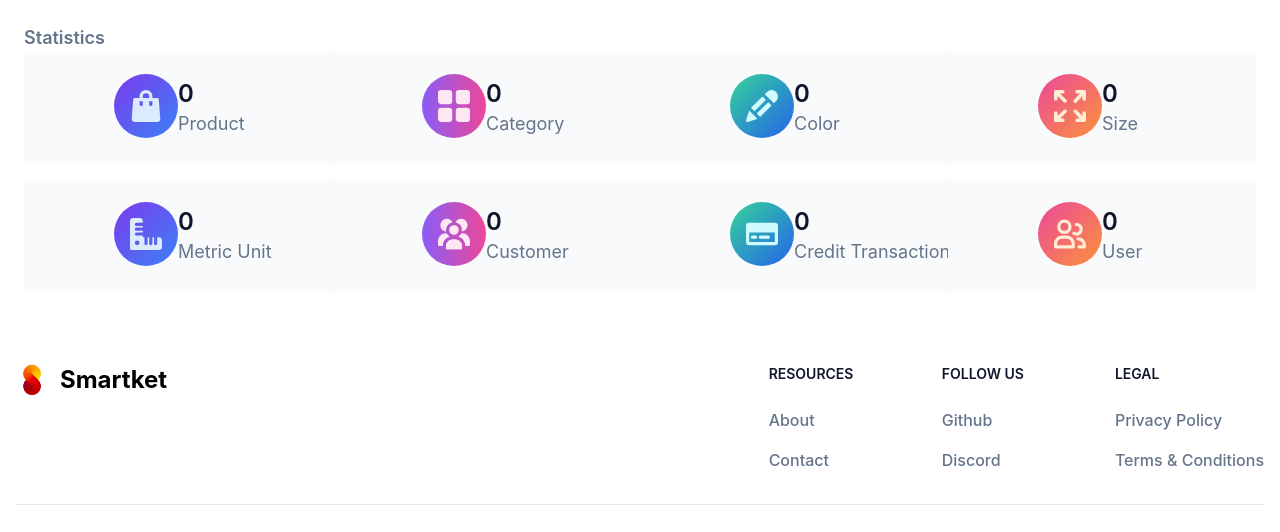
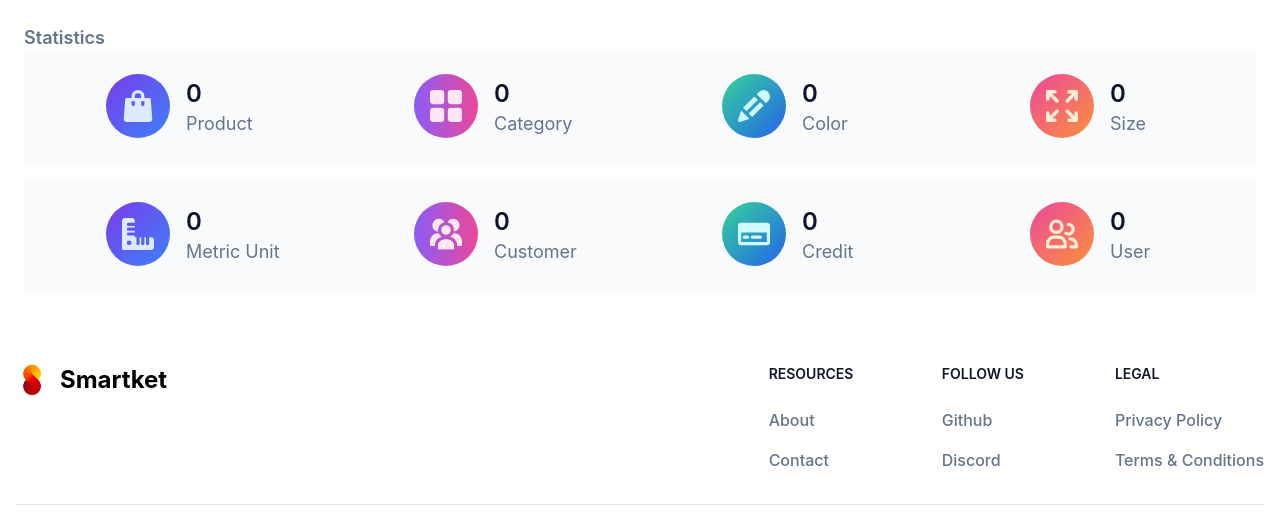
Before and after one commit to AristonCatipay/django_smartket, a Django app: page /index/ in a window 1280 px wide. Shown: the part 64-596 px from the top of the page. Run offline with Django 4.2, Linux system fonts and the light colour scheme; data that the repository does not hold is empty; style sheets or scripts are compiled from the project's sources; some libraries are stand-ins or nearby versions.

Commit message:
Add gaps between icon and text.

```diff
--- a/core/templates/core/index.html
+++ b/core/templates/core/index.html
@@ -5,7 +5,7 @@
     Statistics
  </p>
  <div class="grid grid-cols-2 md:grid-cols-4 mb-4 items-center justify-center rounded bg-gray-50 dark:bg-gray-800">
-    <div class="grid grid-cols-2 items-center justify-center rounded bg-gray-50 h-28 dark:bg-gray-800">
+    <div class="grid grid-cols-2 gap-4 items-center justify-center rounded bg-gray-50 h-28 dark:bg-gray-800">
        <div class="justify-self-end w-16 h-16 rounded-full text-blue-100 bg-gradient-to-br from-purple-600 to-blue-500 hover:bg-gradient-to-bl focus:ring-4 focus:outline-none focus:ring-blue-300 dark:focus:ring-blue-800 flex items-center justify-center mb-1">
          <svg class="w-8 h-8" aria-hidden="true" xmlns="http://www.w3.org/2000/svg" fill="currentColor" viewBox="0 0 18 20">
             <path d="M17 5.923A1 1 0 0 0 16 5h-3V4a4 4 0 1 0-8 0v1H2a1 1 0 0 0-1 .923L.086 17.846A2 2 0 0 0 2.08 20h13.84a2 2 0 0 0 1.994-2.153L17 5.923ZM7 9a1 1 0 0 1-2 0V7h2v2Zm0-5a2 2 0 1 1 4 0v1H7V4Zm6 5a1 1 0 1 1-2 0V7h2v2Z"/>
@@ -22,7 +22,7 @@
          </div>
        </div>
     </div>
-    <div class="grid grid-cols-2 items-center justify-center rounded bg-gray-50 h-28 dark:bg-gray-800">
+    <div class="grid grid-cols-2 gap-4 items-center justify-center rounded bg-gray-50 h-28 dark:bg-gray-800">
        <div class="justify-self-end w-16 h-16 rounded-full text-pink-100 bg-gradient-to-r from-purple-500 to-pink-500 hover:bg-gradient-to-l focus:ring-4 focus:outline-none focus:ring-purple-200 dark:focus:ring-purple-800 flex items-center justify-center mb-1">
           <svg class="w-8 h-8" aria-hidden="true" xmlns="http://www.w3.org/2000/svg" fill="currentColor" viewBox="0 0 18 18">
             <path d="M6.143 0H1.857A1.857 1.857 0 0 0 0 1.857v4.286C0 7.169.831 8 1.857 8h4.286A1.857 1.857 0 0 0 8 6.143V1.857A1.857 1.857 0 0 0 6.143 0Zm10 0h-4.286A1.857 1.857 0 0 0 10 1.857v4.286C10 7.169 10.831 8 11.857 8h4.286A1.857 1.857 0 0 0 18 6.143V1.857A1.857 1.857 0 0 0 16.143 0Zm-10 10H1.857A1.857 1.857 0 0 0 0 11.857v4.286C0 17.169.831 18 1.857 18h4.286A1.857 1.857 0 0 0 8 16.143v-4.286A1.857 1.857 0 0 0 6.143 10Zm10 0h-4.286A1.857 1.857 0 0 0 10 11.857v4.286c0 1.026.831 1.857 1.857 1.857h4.286A1.857 1.857 0 0 0 18 16.143v-4.286A1.857 1.857 0 0 0 16.143 10Z"/>
@@ -39,7 +39,7 @@
          </div>
        </div>
     </div>
-    <div class="grid grid-cols-2 items-center justify-center rounded bg-gray-50 h-28 dark:bg-gray-800">
+    <div class="grid grid-cols-2 gap-4 items-center justify-center rounded bg-gray-50 h-28 dark:bg-gray-800">
        <div class="justify-self-end w-16 h-16 rounded-full text-cyan-100 bg-gradient-to-br from-green-400 to-blue-600 hover:bg-gradient-to-bl focus:ring-4 focus:outline-none focus:ring-green-200 dark:focus:ring-green-800 flex items-center justify-center mb-1">
           <svg class="w-8 h-8" aria-hidden="true" xmlns="http://www.w3.org/2000/svg" fill="currentColor" viewBox="0 0 20 20">
             <path d="m13.835 7.578-.005.007-7.137 7.137 2.139 2.138 7.143-7.142-2.14-2.14Zm-10.696 3.59 2.139 2.14 7.138-7.137.007-.005-2.141-2.141-7.143 7.143Zm1.433 4.261L2 12.852.051 18.684a1 1 0 0 0 1.265 1.264L7.147 18l-2.575-2.571Zm14.249-14.25a4.03 4.03 0 0 0-5.693 0L11.7 2.611 17.389 8.3l1.432-1.432a4.029 4.029 0 0 0 0-5.689Z"/>
@@ -56,7 +56,7 @@
          </div>
        </div>
     </div>
-    <div class="grid grid-cols-2 items-center justify-center rounded bg-gray-50 h-28 dark:bg-gray-800">
+    <div class="grid grid-cols-2 gap-4 items-center justify-center rounded bg-gray-50 h-28 dark:bg-gray-800">
        <div class="justify-self-end w-16 h-16 rounded-full text-orange-100 bg-gradient-to-br from-pink-500 to-orange-400 hover:bg-gradient-to-bl focus:ring-4 focus:outline-none focus:ring-pink-200 dark:focus:ring-pink-800 flex items-center justify-center mb-1">
           <svg class="w-8 h-8" aria-hidden="true" xmlns="http://www.w3.org/2000/svg" fill="currentColor" viewBox="0 0 18 18">
             <path d="M18 .989a1.016 1.016 0 0 0-.056-.277c-.011-.034-.009-.073-.023-.1a.786.786 0 0 0-.066-.1.979.979 0 0 0-.156-.224l-.007-.01a.873.873 0 0 0-.116-.073.985.985 0 0 0-.2-.128.959.959 0 0 0-.231-.047A.925.925 0 0 0 17 0h-4a1 1 0 1 0 0 2h1.664l-3.388 3.552a1 1 0 0 0 1.448 1.381L16 3.5V5a1 1 0 0 0 2 0V.989ZM17 12a1 1 0 0 0-1 1v1.586l-3.293-3.293a1 1 0 0 0-1.414 1.414L14.586 16H13a1 1 0 0 0 0 2h4a1 1 0 0 0 1-1v-4a1 1 0 0 0-1-1ZM3.414 2H5a1 1 0 0 0 0-2H1a1 1 0 0 0-1 1v4a1 1 0 0 0 2 0V3.414l3.536 3.535A1 1 0 0 0 6.95 5.535L3.414 2Zm2.139 9.276L2 14.665V13a1 1 0 1 0-2 0v4c.006.046.015.09.027.135.006.08.022.16.048.235a.954.954 0 0 0 .128.2.95.95 0 0 0 .073.117l.01.007A.983.983 0 0 0 1 18h4a1 1 0 0 0 0-2H3.5l3.436-3.276a1 1 0 0 0-1.38-1.448h-.003Z"/>
@@ -75,7 +75,7 @@
     </div>
  </div>
  <div class="grid grid-cols-2 md:grid-cols-4 mb-4 items-center justify-center rounded bg-gray-50 dark:bg-gray-800">
-    <div class="grid grid-cols-2 items-center justify-center rounded bg-gray-50 h-28 dark:bg-gray-800">
+    <div class="grid grid-cols-2 gap-4 items-center justify-center rounded bg-gray-50 h-28 dark:bg-gray-800">
        <div class="justify-self-end w-16 h-16 rounded-full text-blue-100 bg-gradient-to-br from-purple-600 to-blue-500 hover:bg-gradient-to-bl focus:ring-4 focus:outline-none focus:ring-blue-300 dark:focus:ring-blue-800 flex items-center justify-center mb-1">
           <svg class="w-8 h-8" aria-hidden="true" xmlns="http://www.w3.org/2000/svg" fill="currentColor" viewBox="0 0 20 20">
             <path d="M18 12h-1v4a1 1 0 0 1-2 0v-4h-1v4a1 1 0 0 1-2 0v-4h-1v4a1 1 0 0 1-2 0v-4H8v-1H4a1 1 0 0 1 0-2h4V7.961A.977.977 0 0 1 7.8 8H4a1 1 0 0 1 0-2h3.805c.068.006.135.02.2.039V5H4a1 1 0 0 1 0-2h4V2a2 2 0 0 0-2-2H2a2 2 0 0 0-2 2v17a1 1 0 0 0 1 1h17a2 2 0 0 0 2-2v-4a2 2 0 0 0-2-2ZM4.5 17a1.5 1.5 0 1 1 0-3 1.5 1.5 0 0 1 0 3Z"/>
@@ -92,7 +92,7 @@
          </div>
        </div>
     </div>
-    <div class="grid grid-cols-2 items-center justify-center rounded bg-gray-50 h-28 dark:bg-gray-800">
+    <div class="grid grid-cols-2 gap-4 items-center justify-center rounded bg-gray-50 h-28 dark:bg-gray-800">
        <div class="justify-self-end w-16 h-16 rounded-full text-pink-100 bg-gradient-to-r from-purple-500 to-pink-500 hover:bg-gradient-to-l focus:ring-4 focus:outline-none focus:ring-purple-200 dark:focus:ring-purple-800 flex items-center justify-center mb-1">
           <svg class="w-8 h-8" aria-hidden="true" xmlns="http://www.w3.org/2000/svg" fill="currentColor" viewBox="0 0 20 19">
             <path d="M14.5 0A3.987 3.987 0 0 0 11 2.1a4.977 4.977 0 0 1 3.9 5.858A3.989 3.989 0 0 0 14.5 0ZM9 13h2a4 4 0 0 1 4 4v2H5v-2a4 4 0 0 1 4-4Z"/>
@@ -110,7 +110,7 @@
          </div>
        </div>
     </div>
-    <div class="grid grid-cols-2 items-center justify-center rounded bg-gray-50 h-28 dark:bg-gray-800">
+    <div class="grid grid-cols-2 gap-4 items-center justify-center rounded bg-gray-50 h-28 dark:bg-gray-800">
        <div class="justify-self-end w-16 h-16 rounded-full text-cyan-100 bg-gradient-to-br from-green-400 to-blue-600 hover:bg-gradient-to-bl focus:ring-4 focus:outline-none focus:ring-green-200 dark:focus:ring-green-800 flex items-center justify-center mb-1">
           <svg class="w-8 h-8" aria-hidden="true" xmlns="http://www.w3.org/2000/svg" fill="currentColor" viewBox="0 0 20 14">
             <path d="M18 0H2a2 2 0 0 0-2 2v10a2 2 0 0 0 2 2h16a2 2 0 0 0 2-2V2a2 2 0 0 0-2-2ZM2 12V6h16v6H2Z"/>
@@ -123,12 +123,12 @@
                  {{ credit_transaction_total }}
              </p>
              <p class="text-lg text-gray-500 truncate dark:text-gray-400">
-                Credit Transactions
+                Credit
              </p>
          </div>
        </div>
     </div>
-    <div class="grid grid-cols-2 items-center justify-center rounded bg-gray-50 h-28 dark:bg-gray-800">
+    <div class="grid grid-cols-2 gap-4 items-center justify-center rounded bg-gray-50 h-28 dark:bg-gray-800">
        <div class="justify-self-end w-16 h-16 rounded-full text-orange-100 bg-gradient-to-br from-pink-500 to-orange-400 hover:bg-gradient-to-bl focus:ring-4 focus:outline-none focus:ring-pink-200 dark:focus:ring-pink-800 flex items-center justify-center mb-1">
           <svg class="w-8 h-8" aria-hidden="true" xmlns="http://www.w3.org/2000/svg" fill="none" viewBox="0 0 20 18">
             <path stroke="currentColor" stroke-linecap="round" stroke-linejoin="round" stroke-width="2" d="M14 3a3 3 0 1 1-1.614 5.53M15 12a4 4 0 0 1 4 4v1h-3.348M10 4.5a3.5 3.5 0 1 1-7 0 3.5 3.5 0 0 1 7 0ZM5 11h3a4 4 0 0 1 4 4v2H1v-2a4 4 0 0 1 4-4Z"/>
```
